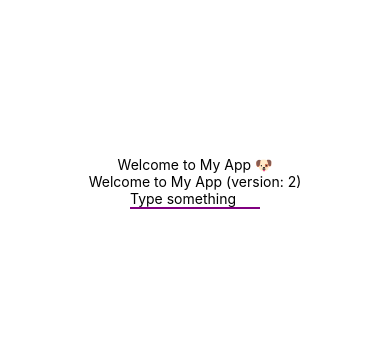
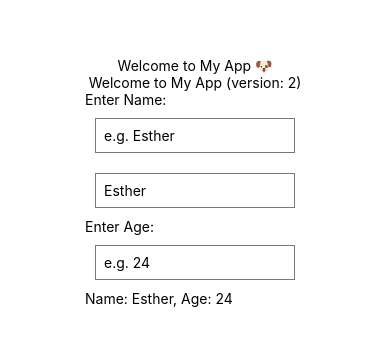
Before and after one commit to Esther2524/CS5520_hw1, a React Native app: screen / in a window 390 px wide. Shown: the part 240-586 px from the top of the page. Built offline with nearby package versions, Linux system fonts and the light colour scheme.

Commit message:
Took notes about onChangeText

```diff
--- a/components/Input.js
+++ b/components/Input.js
@@ -2,30 +2,68 @@
 import React, { useState } from 'react'
 
 export default function Input() {
-  // useState
 
-  const [text, setText] = useState("");
+  // a state variable named `age`, and a function to update it called `setAge`.
+  const [age, setAge] = useState("24");
+  const [name, setName] = useState("Esther")
 
-  function changeTextHandler(changedText) {
-    // console.log("User is typing:", changedText);
-    setText(changedText)
+
+  // This is a handler function that gets called whenever the text in the TextInput changes.
+  // The changedText parameter represents the "latest value" of the text input field.
+  // Inside this function, setText(changedText) updates the state variable text with the latest value from the input field.
+  function changeNameHandler(changedName) {
+    setName(changedName)
   }
 
+  function changeAgeHandler(changedAge) {
+    // console.log("User is typing:", changedAge);
+    setAge(changedAge)
+  }
+
+
+
   return (
+    // The line value={text} in the TextInput component is a crucial part of managing form inputs
+    // The text variable (initialized and managed by the useState hook) holds the current value of the input.
+    // This means the actual value displayed in the TextInput field is always the same as the text state variable.
+
+    // value={text} binds the value of the input field to the `text` state variable.
+    // This means the input field displays whatever value `text` holds.
     <View>
-      <TextInput placeholder="Type something"
+
+
+
+      <Text>Enter Name:</Text>
+      <TextInput
+        placeholder='e.g. Esther'
         style={styles.input}
-        value={text}
-        onChangeText={changeTextHandler} />
-      <Text>{text}</Text>
+        onChangeText={(val) => setName(val)}
+      />
+
+      {/* another format */}
+      <TextInput placeholder="e.g. Esther"
+        style={styles.input}
+        value={name}
+        onChangeText={changeNameHandler} />
+
+      <Text>Enter Age:</Text>
+      <TextInput
+        placeholder='e.g. 24'
+        style={styles.input}
+        onChangeText={(val) => setAge(val)}
+      />
+
+      <Text>Name: {name}, Age: {age}</Text>
     </View>
   )
 }
 
 const styles = StyleSheet.create({
   input: {
-    borderBottomColor: "purple",
-    borderBottomWidth: 2,
-    width: 130,
-  },
+    borderWidth: 1,
+    borderColor: "#777",
+    padding: 8,
+    margin: 10,
+    width: 200,
+  }
 })
```
